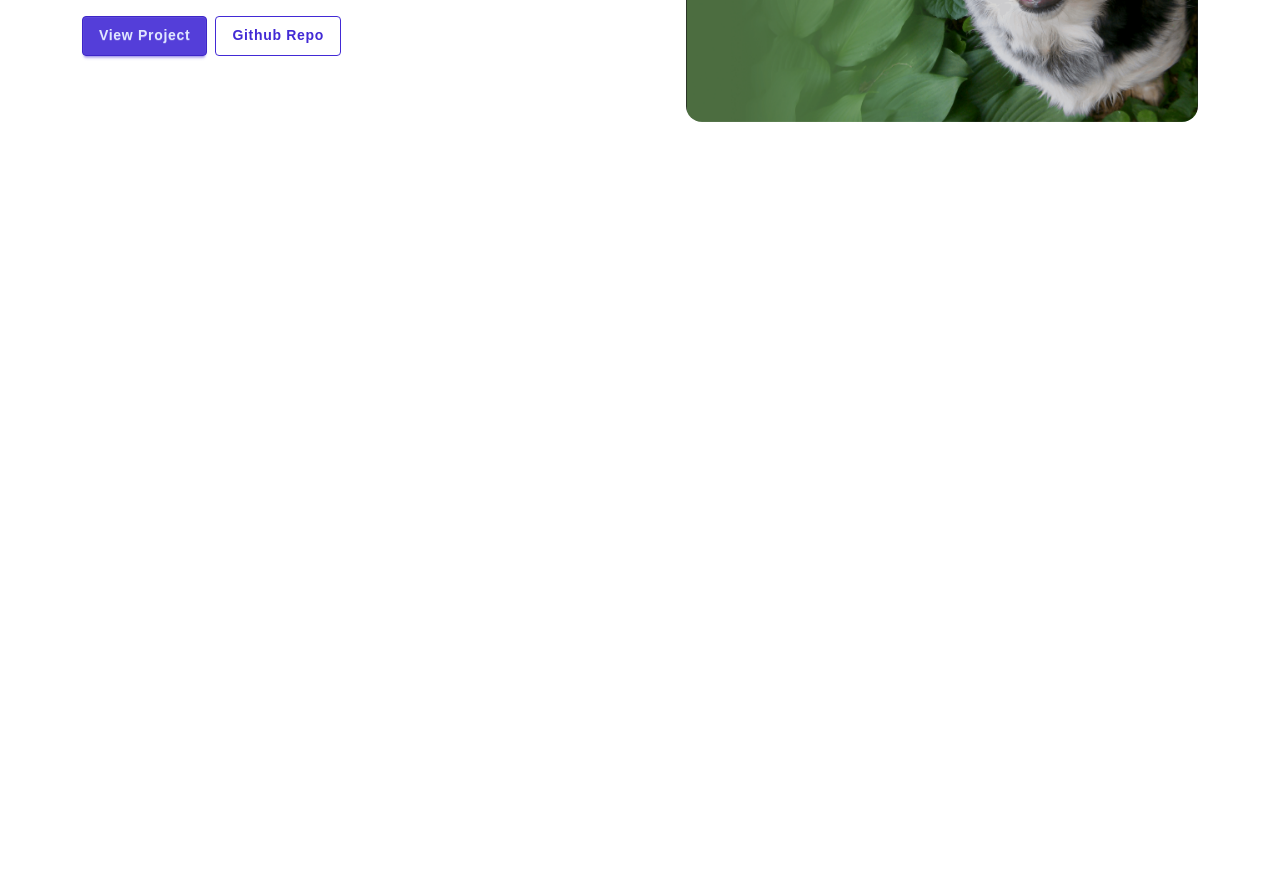
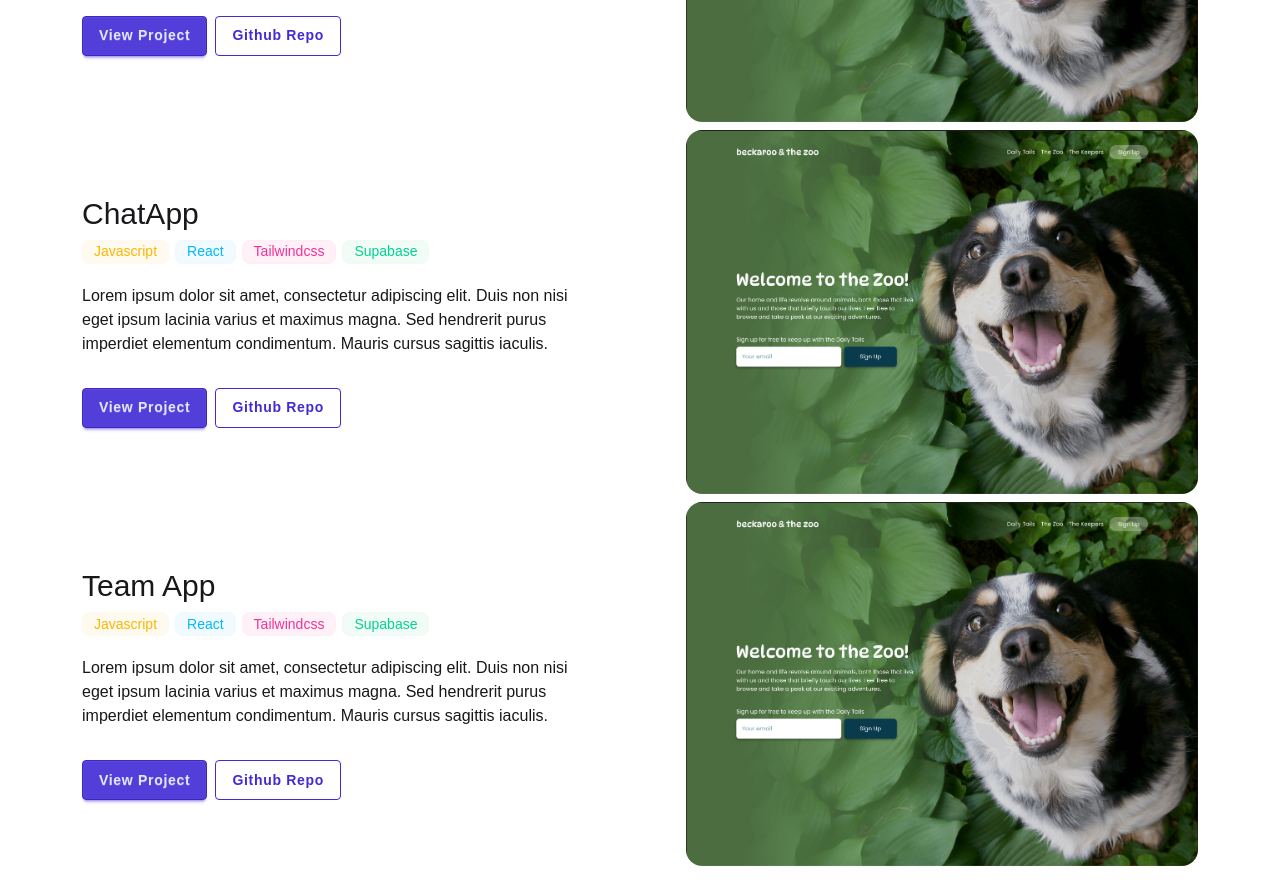
Before and after one commit to PurpleTurtl04/Portfolio, a Nuxt app in the folder portfolio/: page / in a window 1280 px wide. Shown: the part 1840-2730 px from the top of the page. Before the commit the page ends 1986 px from the top, so only its background shows below. Built offline with nearby package versions, Linux system fonts and the light colour scheme.

Commit message:
Added projects json file. Created Project component. Began to add Project component to Project Section.

```diff
--- /dev/null
+++ b/portfolio/app/components/Project.vue
@@ -0,0 +1,66 @@
+<template>
+    <div
+        class="container mx-auto mt-2 grid grid-cols-1 items-center justify-center gap-6 px-6 lg:grid-cols-2"
+    >
+        <div class="flex flex-col items-center">
+            <div class="flex flex-col items-center gap-2 lg:items-start">
+                <h3 class="text-2xl lg:text-3xl">{{ name }}</h3>
+                <div class="flex gap-1 lg:gap-1.5">
+                    <div
+                        class="badge badge-sm md:badge-md badge-soft badge-warning"
+                    >
+                        Javascript
+                    </div>
+                    <div
+                        class="badge badge-sm md:badge-md badge-soft badge-info"
+                    >
+                        React
+                    </div>
+                    <div
+                        class="badge badge-sm md:badge-md badge-soft badge-secondary"
+                    >
+                        Tailwindcss
+                    </div>
+                    <div
+                        class="badge badge-sm md:badge-md badge-soft badge-success"
+                    >
+                        Supabase
+                    </div>
+                </div>
+                <p class="mt-3 max-w-lg text-center lg:text-left">
+                    {{ description }}
+                </p>
+                <div class="flex justify-center gap-2 pt-6 lg:justify-start">
+                    <button
+                        class="btn btn-primary bg-primary/90 tracking-wider"
+                    >
+                        View Project
+                    </button>
+                    <button class="btn btn-outline btn-primary tracking-wider">
+                        Github Repo
+                    </button>
+                </div>
+            </div>
+        </div>
+        <div class="card mx-auto flex max-w-lg justify-center">
+            <NuxtImg :src="image" :alt="name" class="rounded-2xl" />
+        </div>
+    </div>
+</template>
+
+<script setup>
+    defineProps({
+        id: Number,
+        name: String,
+        tools: {
+            type: Object,
+            tool: String,
+            color: String,
+        },
+        description: String,
+        url: String,
+        github: String,
+        image: String,
+        index: Number,
+    });
+</script>
--- a/portfolio/app/components/landing/ProjectSection.vue
+++ b/portfolio/app/components/landing/ProjectSection.vue
@@ -10,7 +10,12 @@
                 class="scale-75"
             />
         </div>
-        <div
+        <Project
+            v-for="(project, index) in projectListLimited"
+            :key="project.id"
+            :="project"
+        />
+        <!-- <div
             class="container mx-auto mt-2 grid grid-cols-1 items-center justify-center gap-6 px-6 lg:grid-cols-2"
         >
             <div class="flex flex-col items-center">
@@ -67,6 +72,16 @@
                     class="rounded-2xl"
                 />
             </div>
-        </div>
+        </div> -->
     </div>
 </template>
+
+<script setup>
+    import { ref, computed } from 'vue';
+    import projects from '~/data/projects.json';
+
+    const projectList = ref(projects);
+    const projectListLimited = computed(() => {
+        return projectList.value.slice(0, 3);
+    });
+</script>
--- /dev/null
+++ b/portfolio/app/data/projects.json
@@ -0,0 +1,106 @@
+[
+    {
+        "id": 1,
+        "name": "Beckaroo & The Zoo",
+        "tools": [
+            {
+                "tool": "JavaScript",
+                "color": "badge-warning"
+            },
+            {
+                "tool": "React",
+                "color": "badge-info"
+            },
+            {
+                "tool": "Tailwindcss",
+                "color": "badge-secondary"
+            },
+            {
+                "tool": "Supabase",
+                "color": "badge-success"
+            }
+        ],
+        "description": "Lorem ipsum dolor sit amet, consectetur adipiscing elit. Duis non nisi eget ipsum lacinia varius et maximus magna. Sed hendrerit purus imperdiet elementum condimentum. Mauris cursus sagittis iaculis.",
+        "url": "https://google.com",
+        "github": "https://github.com/PurpleTurtl04/Portfolio",
+        "image": "/images/Beckaroo.png"
+    },
+    {
+        "id": 2,
+        "name": "ChatApp",
+        "tools": [
+            {
+                "tool": "JavaScript",
+                "color": "badge-warning"
+            },
+            {
+                "tool": "React",
+                "color": "badge-info"
+            },
+            {
+                "tool": "Tailwindcss",
+                "color": "badge-secondary"
+            },
+            {
+                "tool": "Vite",
+                "color": "badge-primary"
+            }
+        ],
+        "description": "Lorem ipsum dolor sit amet, consectetur adipiscing elit. Duis non nisi eget ipsum lacinia varius et maximus magna. Sed hendrerit purus imperdiet elementum condimentum. Mauris cursus sagittis iaculis.",
+        "url": "https://google.com",
+        "github": "https://github.com/PurpleTurtl04/ChatApp",
+        "image": "/images/Beckaroo.png"
+    },
+    {
+        "id": 3,
+        "name": "Team App",
+        "tools": [
+            {
+                "tool": "JavaScript",
+                "color": "badge-warning"
+            },
+            {
+                "tool": "React",
+                "color": "badge-info"
+            },
+            {
+                "tool": "Tailwindcss",
+                "color": "badge-secondary"
+            },
+            {
+                "tool": "Vite",
+                "color": "badge-primary"
+            }
+        ],
+        "description": "Lorem ipsum dolor sit amet, consectetur adipiscing elit. Duis non nisi eget ipsum lacinia varius et maximus magna. Sed hendrerit purus imperdiet elementum condimentum. Mauris cursus sagittis iaculis.",
+        "url": "https://google.com",
+        "github": "https://github.com/PurpleTurtl04/Team-App",
+        "image": "/images/Beckaroo.png"
+    },
+    {
+        "id": 4,
+        "name": "Beckaroo & The Zoo",
+        "tools": [
+            {
+                "tool": "JavaScript",
+                "color": "badge-warning"
+            },
+            {
+                "tool": "React",
+                "color": "badge-info"
+            },
+            {
+                "tool": "Tailwindcss",
+                "color": "badge-secondary"
+            },
+            {
+                "tool": "Supabase",
+                "color": "badge-success"
+            }
+        ],
+        "description": "Lorem ipsum dolor sit amet, consectetur adipiscing elit. Duis non nisi eget ipsum lacinia varius et maximus magna. Sed hendrerit purus imperdiet elementum condimentum. Mauris cursus sagittis iaculis.",
+        "url": "https://google.com",
+        "github": "https://github.com/PurpleTurtl04/Portfolio",
+        "image": "/images/Beckaroo.png"
+    }
+]
```
